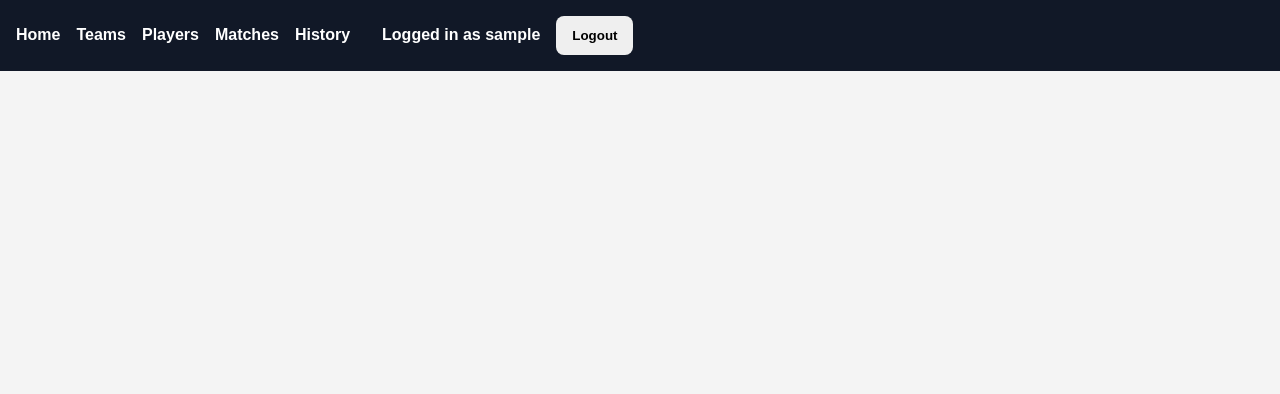
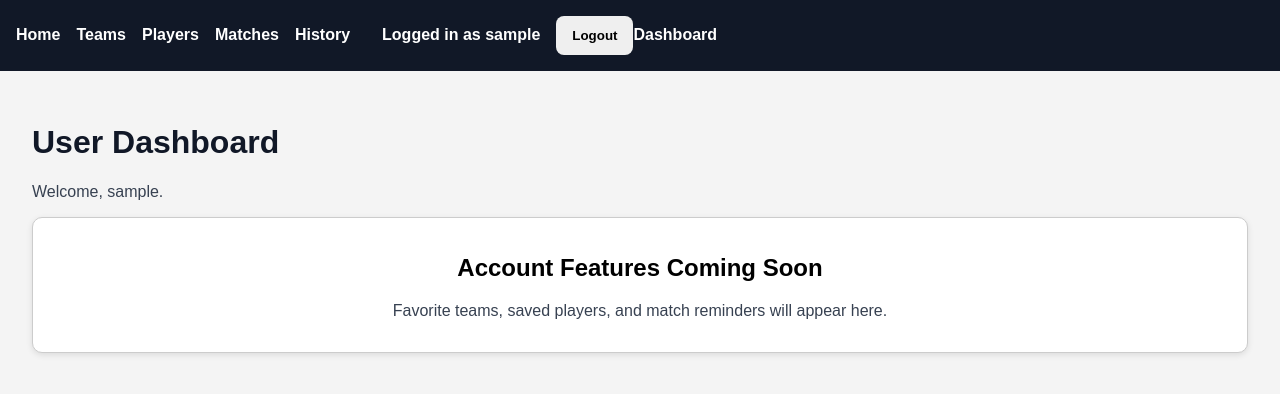
Before and after one commit to irv-tech/world-cup, a React app in the folder frontend/: page /dashboard in a window 1280 px wide. Shown: the top 394 px of the page. Built offline with nearby package versions, Linux system fonts and the light colour scheme; sample sign-in values are in the browser's storage; the HTML template or start-up script is replaced by a standard one.

Commit message:
Added protected dashboard route using JWT authentication state

```diff
--- a/frontend/src/App.jsx
+++ b/frontend/src/App.jsx
@@ -10,6 +10,8 @@ import History from "./pages/History";
 import Login from "./pages/Login";
 import Register from "./pages/Register";
 import TeamDetails from "./pages/TeamDetails";
+import Dashboard from "./pages/Dashboard";
+import ProtectedRoute from "./components/ProtectedRoute";
 
 function App() {
   return (
@@ -25,6 +27,14 @@ function App() {
         <Route path="/history" element={<History />} />
         <Route path="/login" element={<Login />} />
         <Route path="/register" element={<Register />} />
+        <Route
+          path="/dashboard"
+          element={
+            <ProtectedRoute>
+              <Dashboard />
+            </ProtectedRoute>
+          }
+        />
       </Routes>
     </BrowserRouter>
   );
--- a/frontend/src/components/Navbar.jsx
+++ b/frontend/src/components/Navbar.jsx
@@ -38,6 +38,7 @@ function Navbar() {
         <>
           <span className="nav-user">Logged in as {username}</span>
           <button onClick={handleLogout}>Logout</button>
+          {username && <Link to="/dashboard">Dashboard</Link>}
         </>
       ) : (
         <>
--- /dev/null
+++ b/frontend/src/components/ProtectedRoute.jsx
@@ -0,0 +1,13 @@
+import { Navigate } from "react-router-dom";
+
+function ProtectedRoute({ children }) {
+  const token = localStorage.getItem("token");
+
+  if (!token) {
+    return <Navigate to="/login" replace />;
+  }
+
+  return children;
+}
+
+export default ProtectedRoute;
--- /dev/null
+++ b/frontend/src/pages/Dashboard.jsx
@@ -0,0 +1,18 @@
+function Dashboard() {
+  const username = localStorage.getItem("username");
+
+  return (
+    <div className="page-container">
+      <h1>User Dashboard</h1>
+
+      <p>Welcome, {username}.</p>
+
+      <div className="card">
+        <h2>Account Features Coming Soon</h2>
+        <p>Favorite teams, saved players, and match reminders will appear here.</p>
+      </div>
+    </div>
+  );
+}
+
+export default Dashboard;
```
